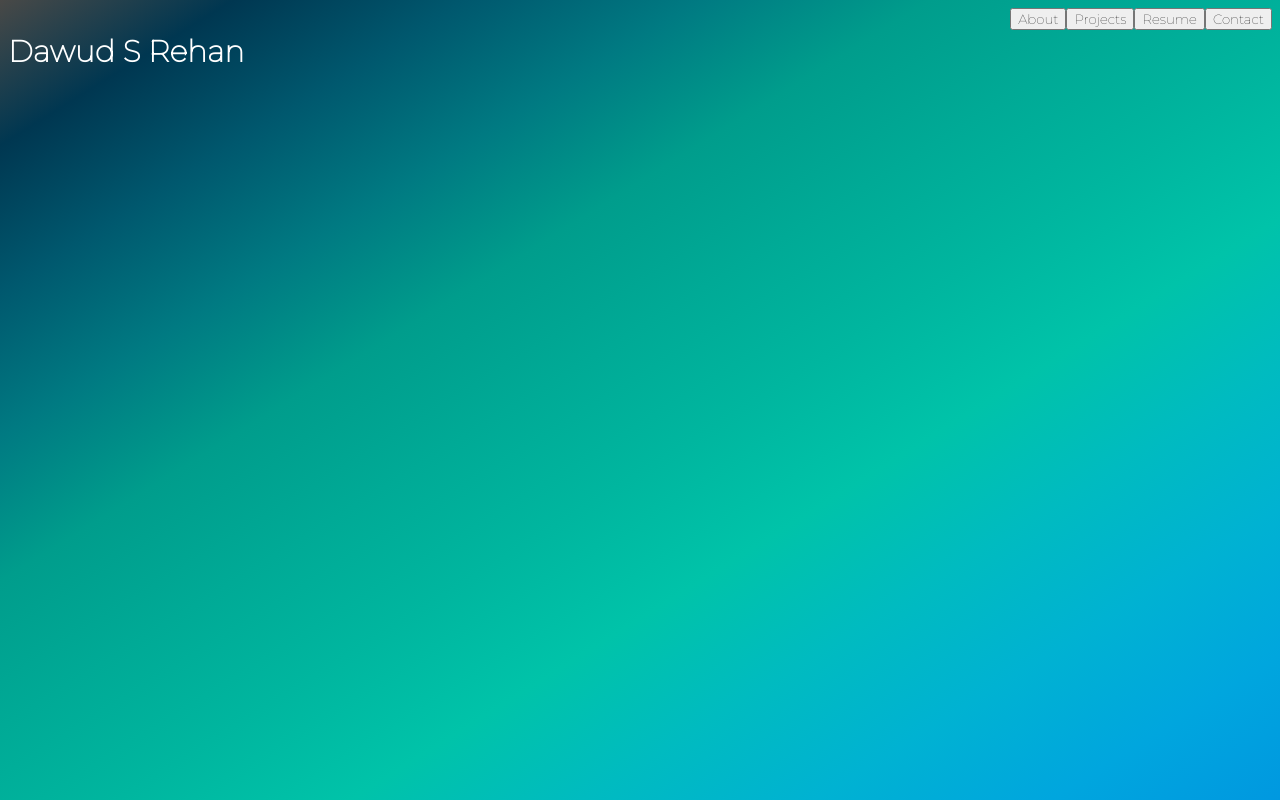
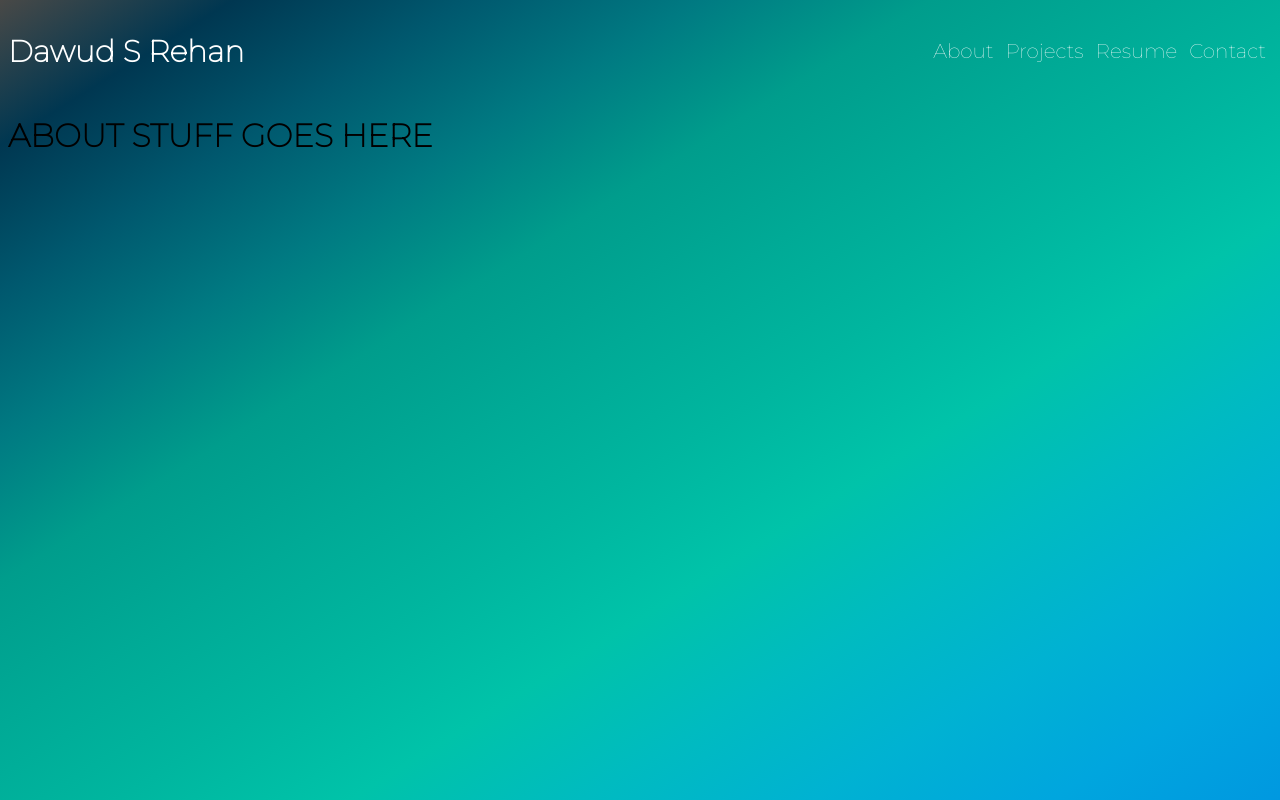
Before and after one commit to drehan7/personal-webpage, a React (Create React App) app: page / in a window 1280 px wide. Built offline with nearby package versions, Linux system fonts and the light colour scheme.

Commit message:
checkpoint, gonna add more detail and implement react-scroll for clean navigation

```diff
--- a/package.json
+++ b/package.json
@@ -9,6 +9,7 @@
     "react": "^17.0.2",
     "react-dom": "^17.0.2",
     "react-scripts": "4.0.3",
+    "react-scroll": "^1.8.2",
     "web-vitals": "^1.1.2"
   },
   "scripts": {
--- /dev/null
+++ b/src/About.js
@@ -0,0 +1,13 @@
+import React from 'react'
+
+function About() {
+    return (
+        <div>
+
+            <h1>ABOUT STUFF GOES HERE</h1>
+
+        </div>
+    )
+}
+
+export default About
--- a/src/App.js
+++ b/src/App.js
@@ -1,6 +1,10 @@
 import './styles/App.css';
+import About from './About'
 
 function App() {
+
+
+
   return (
     <div className="main-container">
       <div className="header-container">
@@ -8,12 +12,16 @@ function App() {
           <h2 className="top-left-name">Dawud S Rehan</h2>
         </div>
         <div className="header-right">
-          <button className="about-button">About</button>
-          <button className="projects-button">Projects</button>
-          <button className="resume-button">Resume</button>
-          <button className="contact-button">Contact</button>
+          <button className="about-button nav-button">About</button>
+          <button className="projects-button nav-button">Projects</button>
+          <button className="resume-button nav-button">Resume</button>
+          <button className="contact-button nav-button">Contact</button>
 
         </div>
+
+      </div>
+      <div className="secondary-container">
+        <About />
       </div>
 
     </div>
--- a/src/styles/App.css
+++ b/src/styles/App.css
@@ -25,7 +25,20 @@ body {
   background-attachment: fixed;
 }
 
+.nav-button {
+  /* background-color: #494967; */
+  background-color: inherit;
+  color: white;
+  font-size: 20px;
+  border: none;
+}
+
 .header-container {
+  display: flex;
+  justify-content: space-between;
+}
+
+.header-right {
   display: flex;
   justify-content: space-between;
 }
```
Also changed, not shown: src/Projects.js (added), 1 other file (tests, documents, lock files or other folders).
